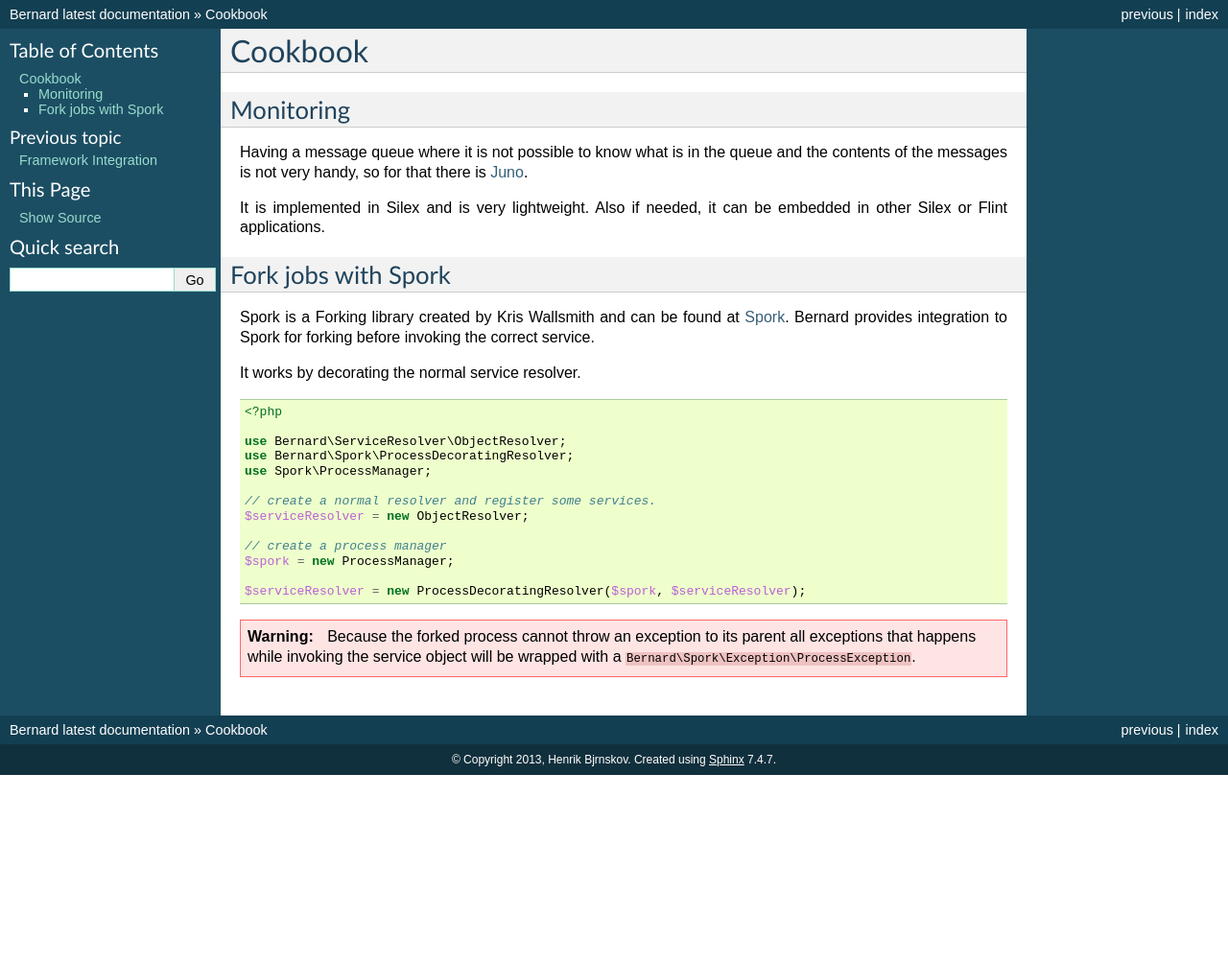
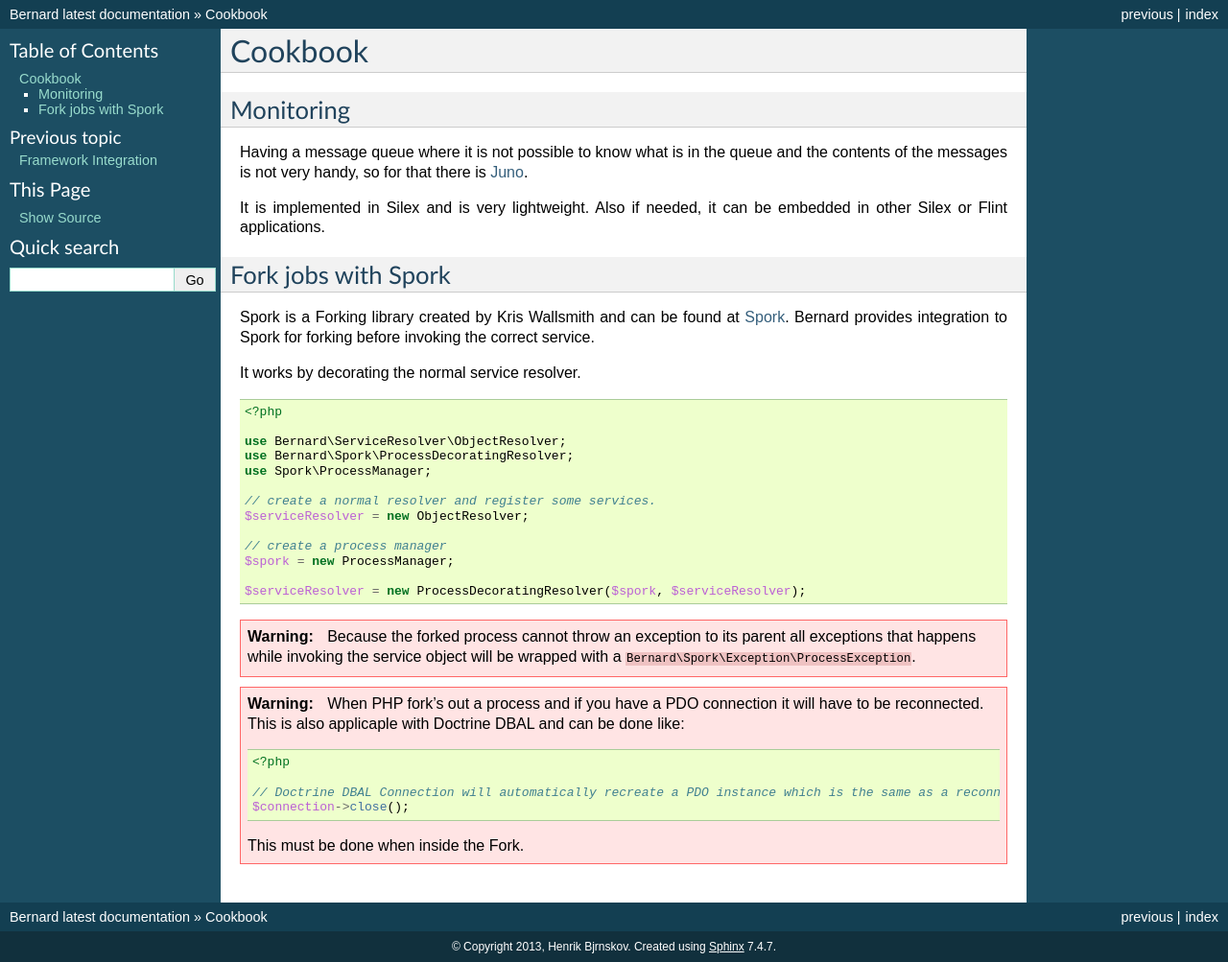
Before and after one commit to bernardphp/bernard, a Sphinx documentation site: the page built from doc/cookbook.rst, in a window 1280 px wide. Shown: the whole page at 96% size. Built offline with Sphinx 7.4.7, drawn with Linux system fonts in a browser that asks for light colours; pages that are not in the unit, such as notebooks, are missing from menus; before the commit the page ends 900 px from its top, so only the background shows below that.

Commit message:
add warning about PDO connections

```diff
--- a/doc/cookbook.rst
+++ b/doc/cookbook.rst
@@ -38,3 +38,17 @@ It works by decorating the normal service resolver.
 
     Because the forked process cannot throw an exception to its parent all exceptions that happens while invoking
     the service object will be wrapped with a ``Bernard\Spork\Exception\ProcessException``.
+
+.. warning::
+
+    When PHP fork's out a process and if you have a PDO connection it will have to be reconnected. This is also applicaple
+    with Doctrine DBAL and can be done like:
+
+    .. code-block:: php
+
+        <?php
+
+        // Doctrine DBAL Connection will automatically recreate a PDO instance which is the same as a reconnect.
+        $connection->close();
+
+    This must be done when inside the Fork.
```
